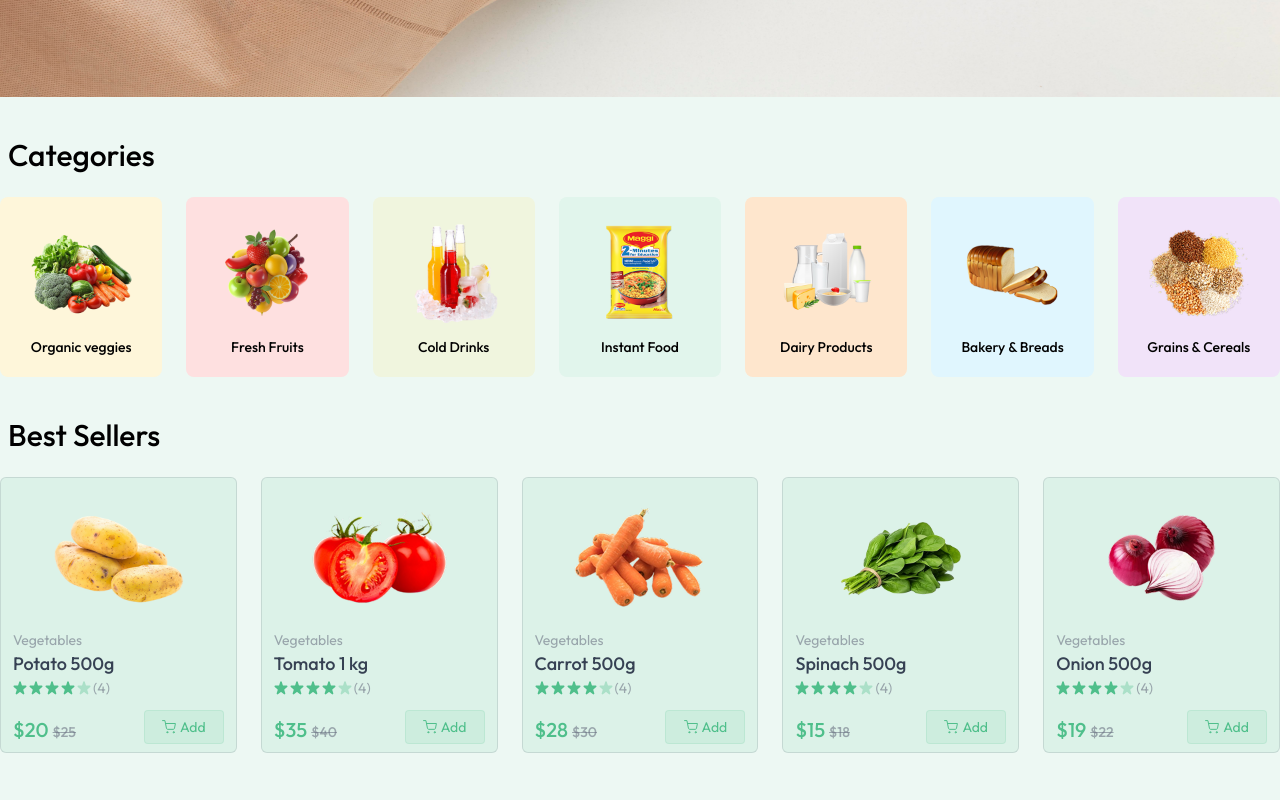
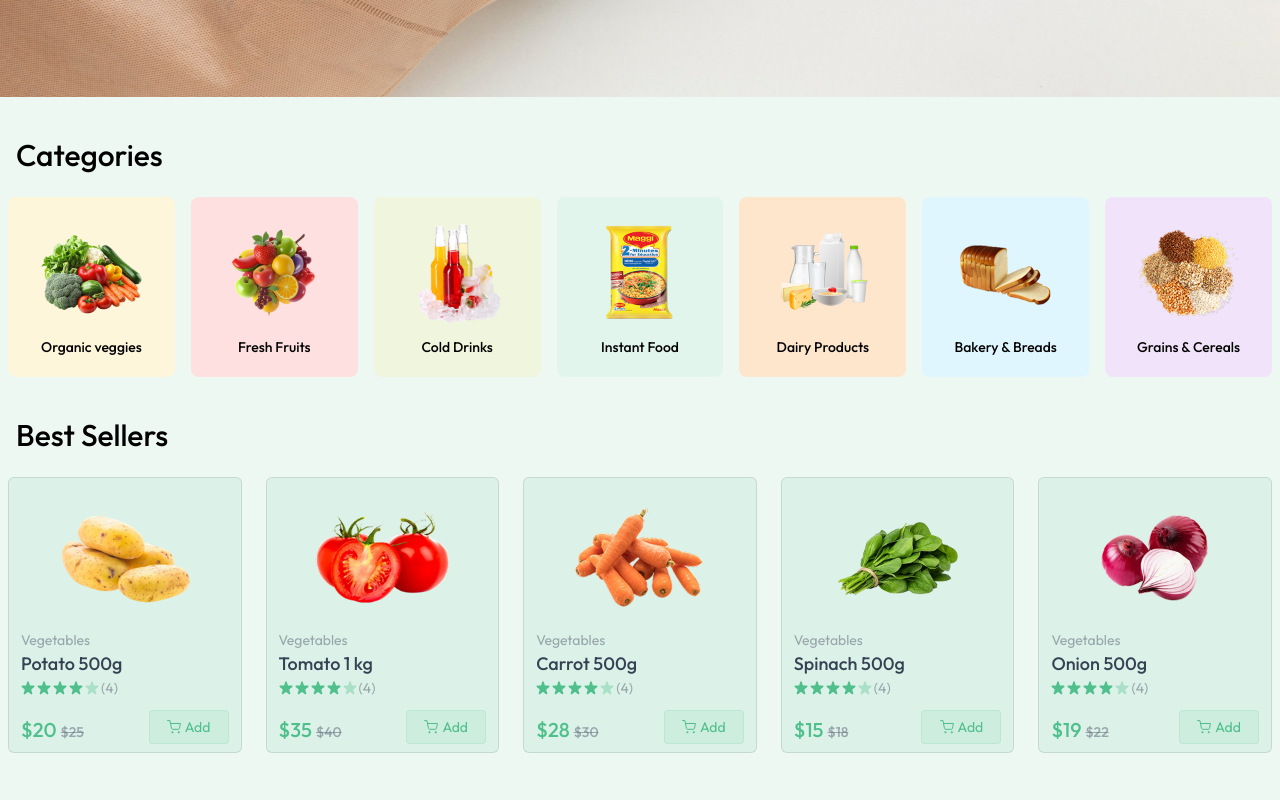
Before and after one commit to Palla04/Grocery-App, a React (Vite) app in the folder grocery-delivery-app/: page / in a window 1280 px wide. Shown: the part 600-1400 px from the top of the page. Built offline with nearby package versions, Linux system fonts and the light colour scheme; no server answers.

Commit message:
frontend part done

```diff
--- a/grocery-delivery-app/src/components/BestSeller.jsx
+++ b/grocery-delivery-app/src/components/BestSeller.jsx
@@ -5,7 +5,7 @@ import { useAppContext } from '../context/AppContext'
 const BestSeller = () => {
     const {products} = useAppContext()
   return (
-    <div className='mt-10'>
+    <div className='mt-10 px-2'>
        <p className='text-2xl md:text-3xl font-medium ml-2'>Best Sellers</p>
        <div className='grid grid-cols-2 sm:grid-cols-3 md:grid-cols-4 gap-x-4 gap-y-4 sm:gap-3 md:gap-6 lg:grid-cols-5
          mt-6'>
--- a/grocery-delivery-app/src/components/Categories.jsx
+++ b/grocery-delivery-app/src/components/Categories.jsx
@@ -6,10 +6,10 @@ const Categories = () => {
 
   const {navigate} = useAppContext()
   return (
-    <div className='mt-10'>
+    <div className='mt-10 px-2'>
       <p className='text-2xl md:text-3xl font-medium ml-2'>Categories</p>
       <div className='grid grid-cols-2 sm:grid-cols-3  md:grid-cols-5 lg:grid-cols-6
-      xl:grid-cols-7 mt-6 gap-6'>
+      xl:grid-cols-7 mt-6 gap-4'>
 
        {categories.map((category, index)=>(
            <div key={index}
--- a/grocery-delivery-app/src/components/Navbar.jsx
+++ b/grocery-delivery-app/src/components/Navbar.jsx
@@ -78,7 +78,7 @@ const Navbar = () => {
             </div>
 
             {/* Mobile Cart and Menu icon */}
-            <div className='sm:hidden pl-4 pr-1'>   {/*flex items-center */}
+            <div className='sm:hidden pl-4 pr-1 pt-1'>   {/*flex items-center */}
                 {/* <div onClick={()=>navigate("cart")} className="relative cursor-pointer">
                     <img src={assets.nav_cart_icon} alt="cart" className='w-6 opacity-80'/>
                     <button className="absolute -top-2 -right-3 text-xs text-white bg-primary w-[18px] h-[18px] rounded-full">{getCartCount()}</button>
--- a/grocery-delivery-app/src/pages/AddAddress.jsx
+++ b/grocery-delivery-app/src/pages/AddAddress.jsx
@@ -40,7 +40,7 @@ const AddAddress = () => {
     }
 
   return (
-    <div className='mt-16 pb-16'>
+    <div className='mt-16 pb-16 px-2'>
        <p className='text-2xl md:text-3xl text-gray-500'>Add Shipping <span
        className='font-semibold text-primary'>Address</span></p>
        <div className='flex flex-col-reverse md:flex-row justify-between mt-10'>
--- a/grocery-delivery-app/src/pages/AllProducts.jsx
+++ b/grocery-delivery-app/src/pages/AllProducts.jsx
@@ -18,7 +18,7 @@ const AllProducts = () => {
     },[products, searchQuery])
 
   return (
-    <div className='mt-16 flex flex-col'>
+    <div className='mt-16 flex flex-col px-2'>
         <div className='flex flex-col items-end w-max'>
             <p className='text-2xl font-medium uppercase'>All Products</p>
             <div className='w-16 h-0.5 bg-primary rounded-full'></div>
--- a/grocery-delivery-app/src/pages/Cart.jsx
+++ b/grocery-delivery-app/src/pages/Cart.jsx
@@ -34,7 +34,7 @@ const Cart = () => {
        }
     },[products,cartItems])
     return products.length > 0 && cartItems ? (
-        <div className="flex flex-col md:flex-row mt-16">
+        <div className="flex flex-col md:flex-row mt-16 px-2">
             <div className='flex-1 max-w-4xl'>
                 <h1 className="text-3xl font-medium mb-6">
                     Shopping Cart <span className="text-sm text-primary">{getCartCount()} Items</span>
--- a/grocery-delivery-app/src/pages/MyOrders.jsx
+++ b/grocery-delivery-app/src/pages/MyOrders.jsx
@@ -14,7 +14,7 @@ const MyOrders = () => {
         fetchMyOrders()
     },[])
   return (
-    <div className='mt-16 flex flex-col'>
+    <div className='mt-16 flex flex-col px-2'>
         <div className='flex flex-col items-end w-max'>
             <p className='text-2xl font-medium uppercase'>My orders</p>
             <div className='w-16 h-0.5 bg-primary rounded-full'></div>
```
